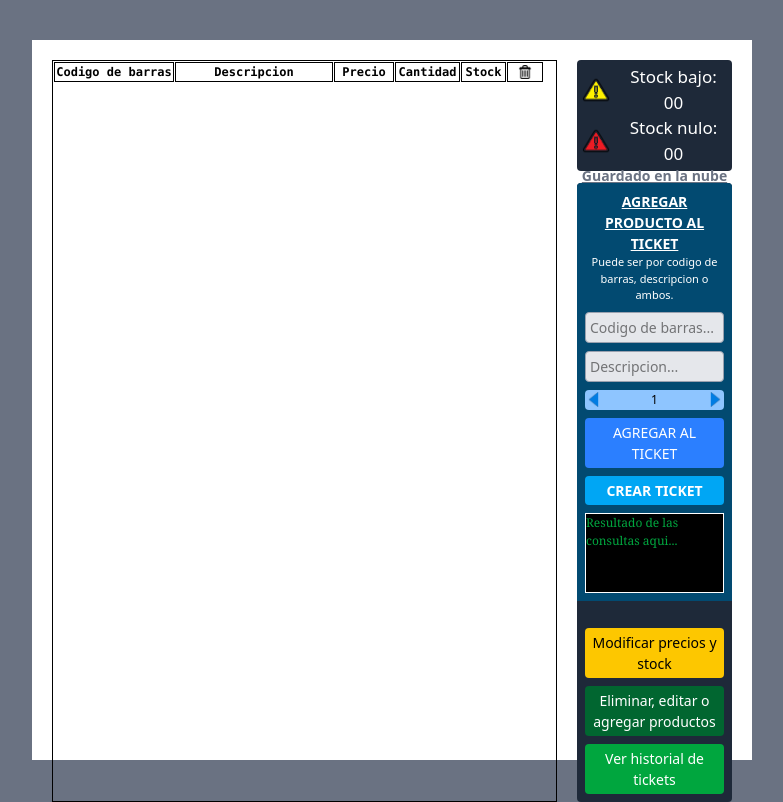
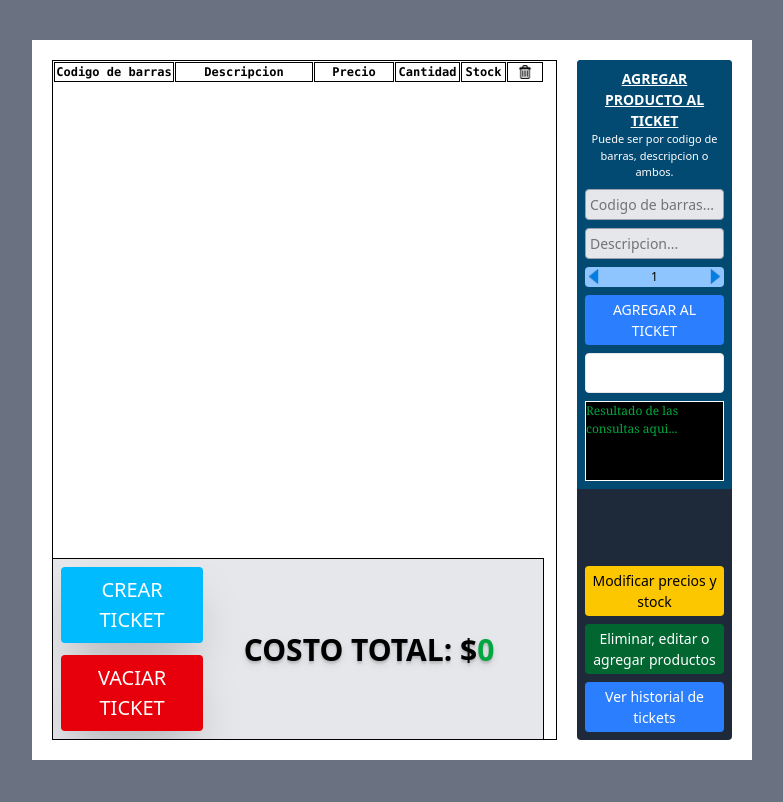
Before and after one commit to NardelliDavid/MateStocks, a Django app: page / in a window 1280 px wide. Shown: the whole page, without its empty margins (248-1031 px from the left). After the commit the page ends 760 px from the top, so only its background shows below. Run offline with Django 5.2, Linux system fonts and the light colour scheme; lists and menus that the app fills with data are empty.

Commit message:
index ready and fixes

```diff
--- a/apps/tickets/urls.py
+++ b/apps/tickets/urls.py
@@ -6,5 +6,6 @@ urlpatterns = [
     path("tickets/agregar_producto_ticket", views.agregar_producto_ticket, name="agregar_producto_ticket"),
     path("tickets/buscar_producto_ticket", views.buscar_producto_ticket, name="buscar_producto_ticket"),
     path("tickets/recargarTablaIndex", views.recargarTablaIndex, name='recargarTablaIndex'),
-    path("tickets/quitarProductoDelTicket", views.quitarProductoDelTicket, name='quitarProductoDelTicket')
+    path("tickets/quitarProductoDelTicket", views.quitarProductoDelTicket, name='quitarProductoDelTicket'),
+    path("tickets/vaciarTicket", views.vaciarTicket, name="vaciarTicket")
 ]
--- a/apps/tickets/views.py
+++ b/apps/tickets/views.py
@@ -41,7 +41,7 @@ def buscar_producto_ticket(request):
                 producto = Producto.objects.filter(codigo_barras__icontains=codigo_barra_validado, descripcion__icontains=desc_validada)
 
             # DEVUELVE LA RESPUESTA AL FRONTEND
-            respuesta = '<div class="bg-white w-[100%] max-h-[100px] overflow-auto border border-gray-200 rounded absolute">'
+            respuesta = '<div class="bg-white w-[100%] max-h-[70px] overflow-auto rounded">'
             if producto.exists():
                 for i in producto:
                     respuesta += '<p class="border-b border-gray-200">'+str(i.codigo_barras)+'<br>'+str(i.descripcion)+'</p>'
@@ -87,7 +87,7 @@ def agregar_producto_ticket(request):
                 return HttpResponse('<p class="text-red-600">Hay demasiados productos seleccionados! Complete la descripcion o codigo hasta que quede uno solo.</p>')
             else: # Si encuentra uno solo lo agrega a la variable de sesion
 
-                # Busca el producto en la base de datos y trae la descripcion, codigo de barras y el stock
+                # Busca el producto en la base de datos
                 if desc_validada != None and codigo_barra_validado != None:
                     consulta = Producto.objects.filter(codigo_barras__icontains=codigo_barra_validado,
                                                        descripcion__icontains=desc_validada).first()
@@ -166,7 +166,7 @@ def quitarProductoDelTicket(request): # Quita el producto del ticket
             for producto in productosTicket:
                 if producto.get('id') != idProducto:
                     nuevoProductosTicket.append(producto)
-            #request.session.clear()
+
 
             # Reemplazo el array original por el nuevo
             request.session['productosDiccionario'] = nuevoProductosTicket
@@ -175,3 +175,12 @@ def quitarProductoDelTicket(request): # Quita el producto del ticket
             response = HttpResponse()
             response["HX-Trigger"] = "recargarTablaTicket" # Evento para recargar la tabla
             return response
+
+def vaciarTicket(request): # Vacia el ticket que estamos haciendo
+    if request.method == "GET":
+        if request.headers.get('HX-Request'):
+            request.session.flush()
+
+            response = HttpResponse('<p class="text-green-600">Ticket vaciado!</p>')
+            response["HX-Trigger"] = "recargarTablaTicket" # Evento para recargar la tabla
+            return response
--- /dev/null
+++ b/static/javascript/tickets/costoTotal.js
@@ -0,0 +1,21 @@
+// Calcula el costo total y lo muestra
+function costoTotal() {
+  const tbodyindex = document.querySelectorAll("#tbodyindex tr");
+
+  // Calcula el costo total
+  let costoTotal = 0;
+  tbodyindex.forEach((tr) => {
+    const precio = parseFloat(
+      tr.querySelector(".precioProducto p").textContent,
+    );
+    const cantidad = parseInt(
+      tr.querySelector(".cantidadProducto").textContent,
+    );
+
+    costoTotal = costoTotal + precio * cantidad;
+  });
+
+  // Inserta el costoTotal en la etiqueta p con ese id
+  const costoTotalTexto = document.getElementById("costoTotalTexto");
+  costoTotalTexto.textContent = costoTotal
+}
--- a/templates/base.html
+++ b/templates/base.html
@@ -12,16 +12,8 @@
 <body class="bg-gray-500 h-[100vh] w-[100vw] flex justify-center items-center">
     <main class="aspect-square h-[90vh] bg-white grid grid-cols-4 gap-5 p-5">
 
-        <!--Div que contiene a la tabla-->
-        <div class="col-span-3 border border-collapse overflow-y-visible overflow-x-hidden pr-3">
-            {% block table %}
-            {% endblock %}
-        </div>
-
-        <!--Div que contiene a los botones-->
-        <div class="col-span-1 gap-3 flex flex-col justify-between ">
-            {% block div_main %}{% endblock %}
-        </div>
+        {% block table %}
+        {% endblock %}
 
     </main>
 </body>
--- a/templates/tickets/index.html
+++ b/templates/tickets/index.html
@@ -1,119 +1,183 @@
 {% extends "base.html" %}
+{% load static %}
+{% block title %}INICIO{% endblock %}
+{% block table %}
+<script src="{% static 'javascript/productos/ver_texto_completo.js' %}"></script>
 
-{% load static %}
-
-{% block title %}INICIO{% endblock %}
-
-{% block table %}
+<div
+  class="col-span-3 border border-collapse overflow-y-visible overflow-x-hidden pr-3 flex flex-col justify-between relative"
+>
   <table class="w-full font-mono border-separate border-spacing-[1px]">
     <thead>
-            <tr class="
-            [&_th]:border [&_th]:text-[12px]">
+      <tr class="[&_th]:border [&_th]:text-[12px]">
         <th class="w-[120px]">Codigo de barras</th>
         <th>Descripcion</th>
-                <th class="w-[60px]">Precio</th>
+        <th class="w-[80px]">Precio</th>
         <th class="w-[65px]">Cantidad</th>
         <th class="w-[45px]">Stock</th>
-                <th class="w-[36px]"><img src="{% static 'icons/delete_black_64px.png' %}" alt="delete_black_64px.png" class="w-[14px] mx-auto"></th>
+        <th class="w-[36px]">
+          <img
+            src="{% static 'icons/delete_black_64px.png' %}"
+            alt="delete_black_64px.png"
+            class="w-[14px] mx-auto"
+          />
+        </th>
       </tr>
     </thead>
 
     <!--Realiza una peticion GET a esa url cuando escucha el trigger "recargarTabla" y lo vuelca adentro del tbody-->
-        <tbody id="tbodyindex"
+    <tbody
+      id="tbodyindex"
       hx-get="tickets/recargarTablaIndex"
       hx-trigger="recargarTablaTicket from:body"
       hx-target="this"
-                class="overflow-visible text-center">
+      hx-on::after-settle="costoTotal()"
+      class="overflow-visible text-center"
+    >
       {% include 'tickets/partials/tbody_index.html' %}
     </tbody>
   </table>
-{% endblock %}
 
-<!--Completa el div donde van los botones-->
-{% block div_main %}
+  <div
+    class="w-full bg-gray-200 grid grid-cols-10 p-2 border-r-1 border-t-1 sticky bottom-0"
+  >
+    <div
+      class="flex flex-col col-span-3 gap-3 [&_button]:rounded [&_button]:p-2 [&_button]:text-[20px] [&_button]:cursor-pointer [&_button]:shadow-2xl [&_button]:text-shadow-2xl"
+    >
+      <button class="bg-sky-400 text-white hover:bg-sky-600">CREAR TICKET</button>
+      <button
+        hx-get="tickets/vaciarTicket"
+        hx-trigger="click"
+        hx-target="#resultado_consulta"
+        class="bg-red-600 text-white hover:bg-red-800"
+      >
+        VACIAR TICKET
+      </button>
+    </div>
+    <div class="text-[30px] text-center flex justify-center items-center col-span-7 text-shadow-lg font-bold">
+      <p>COSTO TOTAL: $</p>
+      <p id="costoTotalTexto" class="text-green-600"></p>
+    </div>
+  </div>
+</div>
+<div class="col-span-1 gap-3 flex flex-col justify-between">
+  <!--Funcion que calcula el costo total de todos los productos en el ticket-->
+  <script src="{% static 'javascript/tickets/costoTotal.js' %}"></script>
+  <script>
+    costoTotal();
+  </script>
+
   <script src="{% static 'javascript/productos/mostrar_confirmacion.js' %}"></script>
   <script src="{% static 'javascript/productos/ver_texto_completo.js' %}"></script>
   <script src="{% static 'javascript/tickets/crecer_decrecer_valor.js' %}"></script>
   <script src="{% static 'javascript/tickets/contarP.js' %}"></script>
-    <!--TITULO Y VOLVER-->
-    <div class="p-1 bg-gray-800 text-white text-center rounded grid h-[15%]">
-        <div class="text-[17px] m-0 p-0 flex justify-center items-center flex-col">
-            <div class="flex w-full justify-center gap-2 items-center">
-                <img src="{% static 'icons/warning/advertencia_amarillo.png' %}" alt="advertencia_amarillo.png" class="w-[30px] h-[30px]">
-                <p>Stock bajo: 00</p>
-            </div>
-            <div class="flex w-full justify-center items-center gap-2">
-                <img src="{% static 'icons/warning/advertencia_rojo.png' %}" alt="advertencia_rojo.png" class="w-[30px] h-[30px]">
-                <p>Stock nulo: 00</p>
-            </div>
-        </div>
-        <a href="#" class="text-sm text-gray-500 underline hover:decoration-gray-500 font-bold">Guardado en la nube</a>
-    </div>
 
-    <div class="bg-gray-800 text-white text-center rounded flex flex-col justify-between h-[85%]">
+  <div
+    class="bg-gray-800 text-white text-center rounded flex flex-col justify-between h-[100%]"
+  >
     <!--FORMULARIO PARA AGREGAR PRODUCTOS AL TICKET -->
     <div class="w-full rounded-t bg-sky-900">
-            <form hx-post="tickets/agregar_producto_ticket"
+      <form
+        hx-post="tickets/agregar_producto_ticket"
         hx-target="#resultado_consulta"
         hx-vals="js:{ cantidadP: contarP() }"
-                class="w-full flex-none p-2 flex justify-normal rounded-t items-center flex-col gap-2">
+        class="w-full flex-none p-2 flex justify-normal rounded-t items-center flex-col gap-2"
+      >
         {% csrf_token %}
         <div>
-                    <h2 class="font-bold text-[14px] underline">AGREGAR PRODUCTO AL TICKET</h2>
-                    <p class="text-[11px]">Puede ser por codigo de barras, descripcion o ambos.</p>
+          <h2 class="font-bold text-[14px] underline">
+            AGREGAR PRODUCTO AL TICKET
+          </h2>
+          <p class="text-[11px]">
+            Puede ser por codigo de barras, descripcion o ambos.
+          </p>
         </div>
 
         <!--INPUTS QUE BUSCAN EL PRODUCTO PARA AGREGAR AL TICKET-->
-                <input hx-get="tickets/buscar_producto_ticket"
+        <input
+          hx-get="tickets/buscar_producto_ticket"
           hx-trigger="keyup delay:400ms"
           hx-target="#resultadoBusqueda"
           hx-include="[name='descripcion']"
-                    type="text" name="codigo_barra" placeholder="Codigo de barras..."
-                    class="w-full bg-gray-200 text-black rounded p-1 text-[14px] border border-gray-400">
-                <input hx-get="tickets/buscar_producto_ticket"
+          type="text"
+          name="codigo_barra"
+          placeholder="Codigo de barras..."
+          class="w-full bg-gray-200 text-black rounded p-1 text-[14px] border border-gray-400"
+        />
+        <input
+          hx-get="tickets/buscar_producto_ticket"
           hx-trigger="keyup delay:400ms"
           hx-target="#resultadoBusqueda"
           hx-include="[name='codigo_barra']"
-                    type="text" name="descripcion" placeholder="Descripcion..."
-                    class="w-full bg-gray-200 text-black rounded p-1 text-[14px] border border-gray-400">
+          type="text"
+          name="descripcion"
+          placeholder="Descripcion..."
+          class="w-full bg-gray-200 text-black rounded p-1 text-[14px] border border-gray-400"
+        />
 
         <!--Input para la cantidad del mismo producto-->
-                <div id="inputNumberProducto"
-                    class="bg-blue-300 p-[1px] rounded flex justify-center items-center w-full
-                        [&_img]:w-[15px] [&_img]:cursor-pointer">
-                    <img src="{% static 'icons/triangulo.png' %}" alt="trianguloIzquierda" onclick="decrecer_valor()">
-                    <input type="number" name="cantidad_producto" id="cantidad_producto" value="1" class="w-full text-[12px] text-black p-0 m-0 appearance-none outline-none text-center">
-                    <img src="{% static 'icons/triangulo.png' %}" alt="trianguloDerecha" onclick="crecer_valor()" class="rotate-180">
+        <div
+          id="inputNumberProducto"
+          class="bg-blue-300 p-[1px] rounded flex justify-center items-center w-full [&_img]:w-[15px] [&_img]:cursor-pointer"
+        >
+          <img
+            src="{% static 'icons/triangulo.png' %}"
+            alt="trianguloIzquierda"
+            onclick="decrecer_valor()"
+          />
+          <input
+            type="number"
+            name="cantidad_producto"
+            id="cantidad_producto"
+            value="1"
+            class="w-full text-[12px] text-black p-0 m-0 appearance-none outline-none text-center"
+          />
+          <img
+            src="{% static 'icons/triangulo.png' %}"
+            alt="trianguloDerecha"
+            onclick="crecer_valor()"
+            class="rotate-180"
+          />
         </div>
 
         <!--Boton para agregar al ticket-->
-                <button class="text-[14px] w-full rounded p-1 cursor-pointer bg-blue-500">AGREGAR AL TICKET</button>
+        <button
+          class="text-[14px] w-full rounded p-1 cursor-pointer bg-blue-500"
+        >
+          AGREGAR AL TICKET
+        </button>
       </form>
 
-                <!--Boton para crear el ticket-->
-            <div class="w-full pl-2 pr-2">
-                <button class="text-[14px] w-full rounded p-1 cursor-pointer bg-sky-500 font-bold">CREAR TICKET</button>
+      <!--MUESTRA LOS PRODUCTOS ENCONTRADOS POR LOS INPUTS-->
+      <div class="w-[100%] pl-2 pr-2">
+        <div
+          id="resultadoBusqueda"
+          class="text-black text-[13px] w-[100%] min-h-[40px] bg-white border border-gray-200 rounded"
+        ></div>
       </div>
 
       <!--Consola que muestra los resultados de las consultas-->
-            <div id="resultado_consulta" class="m-2 bg-black border border-white font-serif text-start text-[12px] min-h-[80px] max-h-[100px]">
+      <div
+        id="resultado_consulta"
+        class="m-2 bg-black border border-white font-serif text-start text-[12px] min-h-[80px] max-h-[100px]"
+      >
         <p class="text-green-600">Resultado de las consultas aqui...</p>
       </div>
+    </div>
 
-            <!--MUESTRA LOS PRODUCTOS ENCONTRADOS POR LOS INPUTS-->
-            <div class="w-[100%] pl-2 pr-2">
-                 <div id="resultadoBusqueda" class="text-black text-[13px] w-[100%] relative">
-
+    <div
+      class="flex flex-col justify-center items-center text-[14px] p-2 gap-2 [&_a]:rounded [&_a]:p-1 [&_a]:w-full"
+    >
+      <a
+        href="productos/modificar_precio_stock"
+        class="bg-yellow-400 text-black hover:bg-yellow-500"
+        >Modificar precios y stock</a
+      >
+      <a href="productos/crud_productos" class="bg-green-800 hover:bg-green-900"
+        >Eliminar, editar o agregar productos</a
+      >
+      <a href="#" class="bg-blue-500 hover:bg-blue-600">Ver historial de tickets</a>
     </div>
   </div>
 </div>
-
-        <div class="flex flex-col justify-center items-center text-[14px] p-2 gap-2
-            [&_a]:rounded [&_a]:p-1 [&_a]:w-full">
-            <a href="productos/modificar_precio_stock" class="bg-yellow-400 text-black">Modificar precios y stock</a>
-            <a href="productos/crud_productos" class="bg-green-800">Eliminar, editar o agregar productos</a>
-            <a href="#" class="bg-green-600">Ver historial de tickets</a>
-        </div>
-
-    </div>
 {% endblock %}
--- a/templates/tickets/partials/tbody_index.html
+++ b/templates/tickets/partials/tbody_index.html
@@ -1,27 +1,57 @@
-{% load static %}
-{% if sesionProductos %}
-    {% for producto in sesionProductos %}
-        <tr class="
-            [&_td]:border [&_td]:text-[12px]">
+{% load static %} {% if sesionProductos %} {% for producto in sesionProductos %}
+<tr class="[&_td]:border [&_td]:text-[12px]">
   <td>{{ producto.codigo_barras }}</td>
-            <td>{{ producto.descripcion }}</td>
-            <td>{{ producto.precio }}</td>
-            <td>{{ producto.cantidad }}</td>
+  <td
+    onmouseenter="mostrarTextoCompleto('{{ producto.id }}', 2)"
+    onmouseleave="mostrarTextoCompleto('{{ producto.id }}', 2)"
+    class="relative max-w-[130px] prod{{ i.id }}Original"
+  >
+    <p class="truncate">{{ producto.descripcion }}</p>
+    <div
+      id="mostrarDescripcion{{ producto.id }}"
+      class="border border-gray-300 z-40 rounded absolute left-full top-[-10px] text-[12px] bg-gray-100 p-1 w-[100px] hidden"
+    >
+      {{ producto.descripcion }}
+    </div>
+  </td>
+  <td class="precioProducto flex w-full justify-center">
+    $
+    <p>{{ producto.precio }}</p>
+  </td>
+  <td class="cantidadProducto">{{ producto.cantidad }}</td>
   {% if producto.stock <= producto.stock_minimo %}
   <td class="font-bold text-yellow-400 border-black">{{ producto.stock }}</td>
   {% else %}
   <td>{{ producto.stock }}</td>
   {% endif %}
   <td>
-                <img id="basuraIcono{{ producto.id }}" src="{% static 'icons/delete_red_64px.png' %}" alt="delete_red_64px.png" onclick="mostrar_confirmacion(2,'{{ producto.id }}')" class="w-[14px] mx-auto cursor-pointer">
-                <div id="confirmacionEliminar{{ producto.id }}" class="hidden justify-center gap-1">
-                    <img hx-get="tickets/quitarProductoDelTicket"
+    <img
+      id="basuraIcono{{ producto.id }}"
+      src="{% static 'icons/delete_red_64px.png' %}"
+      alt="delete_red_64px.png"
+      onclick="mostrar_confirmacion(2,'{{ producto.id }}')"
+      class="w-[14px] mx-auto cursor-pointer"
+    />
+    <div
+      id="confirmacionEliminar{{ producto.id }}"
+      class="hidden justify-center gap-1"
+    >
+      <img
+        hx-get="tickets/quitarProductoDelTicket"
         hx-trigger="click"
         hx-vals='{"id":{{ producto.id }}}'
-                    src="{% static 'icons/confirmacion/aceptar.png' %}" alt="aceptar.png" onclick="mostrar_confirmacion(2,'{{ producto.id }}')" class="w-[14px] cursor-pointer">
-                    <img src="{% static 'icons/confirmacion/cancelar.png' %}" alt="cancelar.png" onclick="mostrar_confirmacion(2,'{{ producto.id }}')" class="w-[14px] cursor-pointer">
+        src="{% static 'icons/confirmacion/aceptar.png' %}"
+        alt="aceptar.png"
+        onclick="mostrar_confirmacion(2,'{{ producto.id }}')"
+        class="w-[14px] cursor-pointer"
+      />
+      <img
+        src="{% static 'icons/confirmacion/cancelar.png' %}"
+        alt="cancelar.png"
+        onclick="mostrar_confirmacion(2,'{{ producto.id }}')"
+        class="w-[14px] cursor-pointer"
+      />
     </div>
   </td>
 </tr>
-    {% endfor %}
-{% endif %}
+{% endfor %} {% endif %}
```
Also changed, not shown: templates/productos/crud_productos.html (+4 -4 lines), templates/productos/modificar_precio_stock.html (+3 -5 lines). Lines whose indentation alone changed are shown as unchanged.
